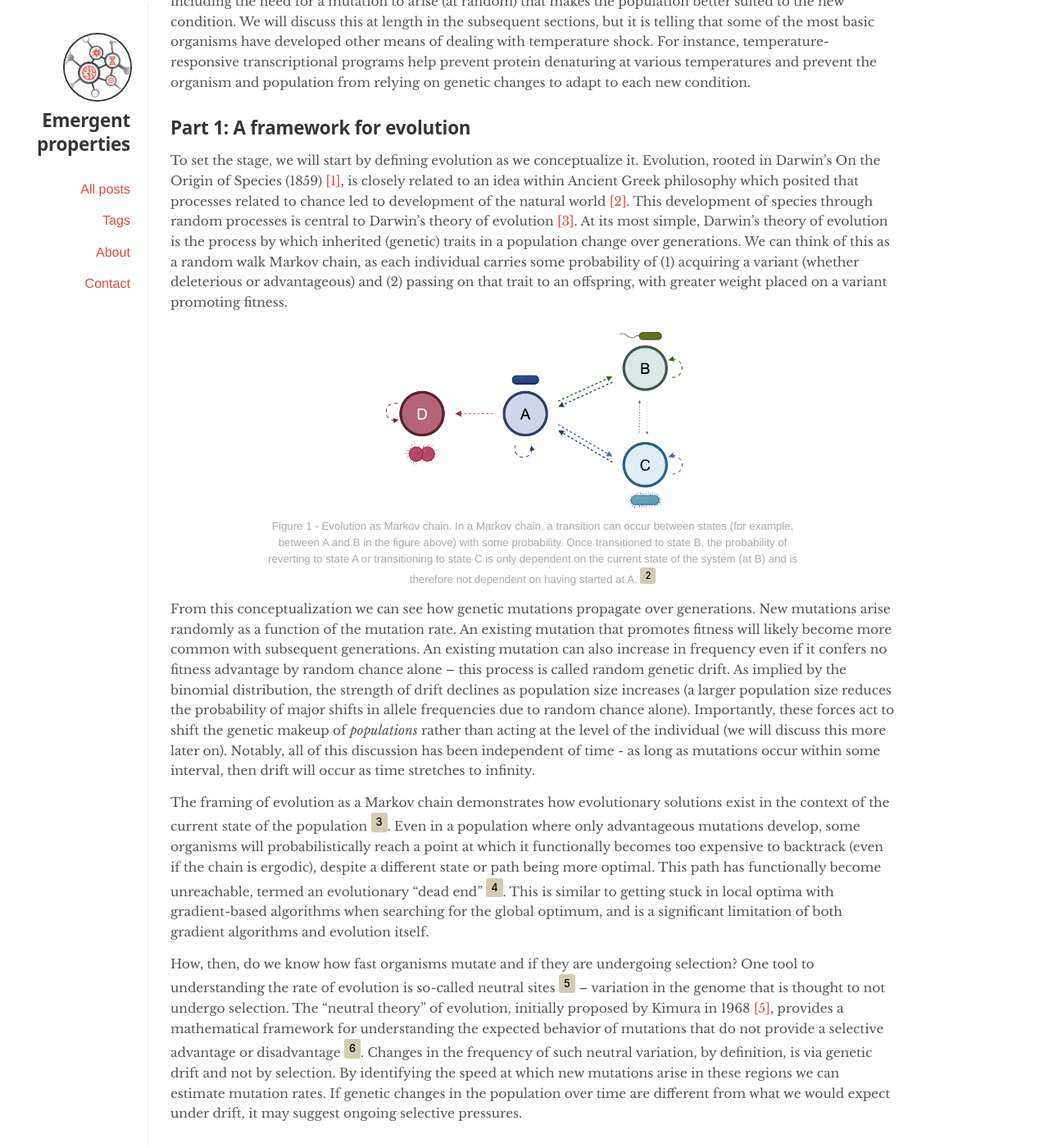
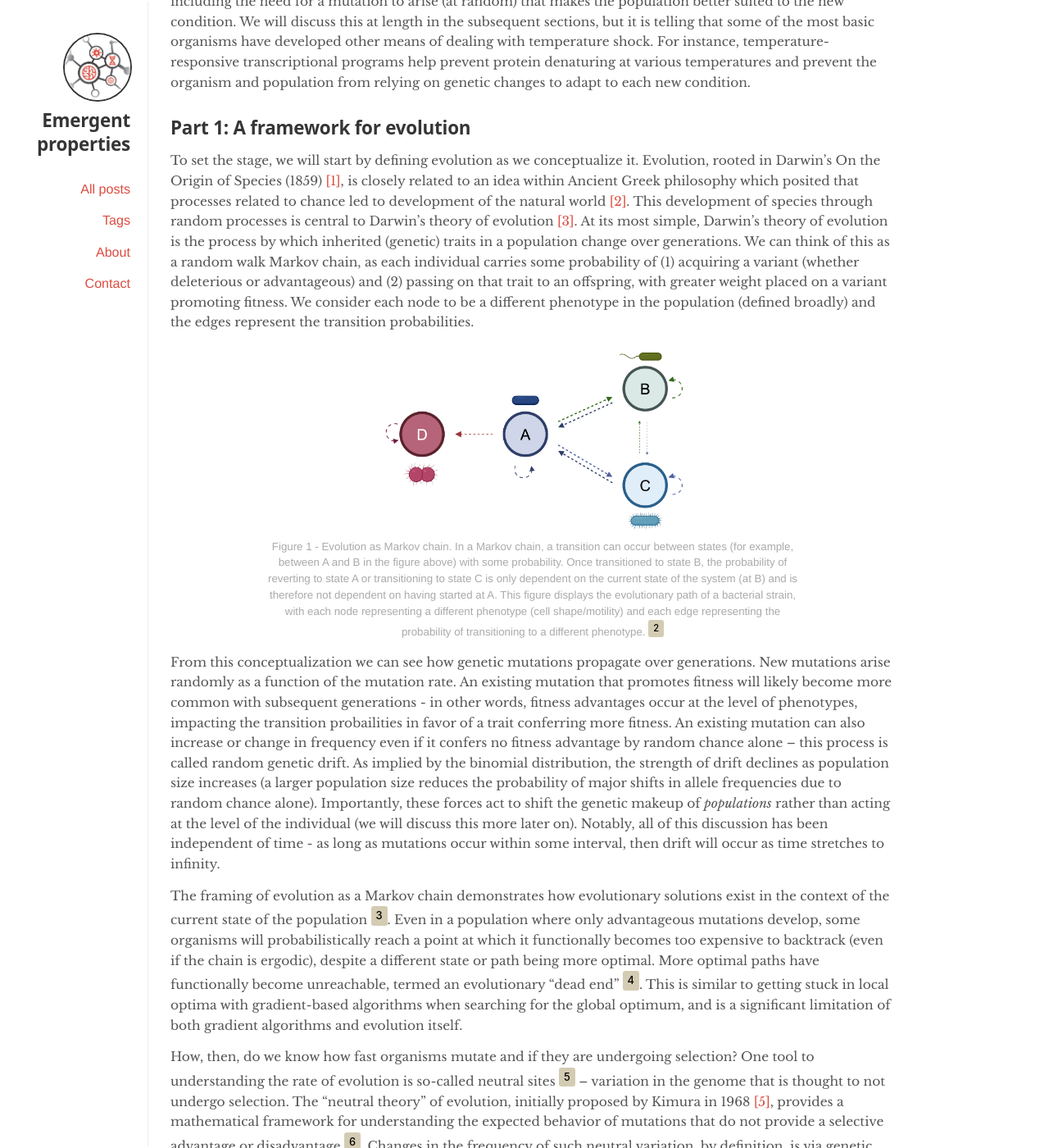
Before and after one commit to emergentpropertiesblog/emergentpropertiesblog.github.io, a Jekyll site: the page built from _posts/2025-04-18-beyond-evolution.md, in a window 1280 px wide and 1400 px high, scrolled down 1426 px. Shown: the whole window at 82% size. Built offline with Jekyll 4.4.1, drawn with Linux system fonts in a browser that asks for light colours.

Commit message:
Update post 1 for clarity

```diff
--- a/_posts/2025-04-18-beyond-evolution.md
+++ b/_posts/2025-04-18-beyond-evolution.md
@@ -26,14 +26,14 @@ What if the only way that we could adapt to the environment was through a geneti
 
 ## Part 1: A framework for evolution
 
-To set the stage, we will start by defining evolution as we conceptualize it. Evolution, rooted in Darwin's On the Origin of Species (1859) [[1]](#ref1), is closely related to an idea within Ancient Greek philosophy which posited that processes related to chance led to development of the natural world [[2]](#ref2). This development of species through random processes is central to Darwin's theory of evolution [[3]](#ref3). At its most simple, Darwin's theory of evolution is the process by which inherited (genetic) traits in a population change over generations. We can think of this as a random walk Markov chain, as each individual carries some probability of (1) acquiring a variant (whether deleterious or advantageous) and (2) passing on that trait to an offspring, with greater weight placed on a variant promoting fitness.
+To set the stage, we will start by defining evolution as we conceptualize it. Evolution, rooted in Darwin's On the Origin of Species (1859) [[1]](#ref1), is closely related to an idea within Ancient Greek philosophy which posited that processes related to chance led to development of the natural world [[2]](#ref2). This development of species through random processes is central to Darwin's theory of evolution [[3]](#ref3). At its most simple, Darwin's theory of evolution is the process by which inherited (genetic) traits in a population change over generations. We can think of this as a random walk Markov chain, as each individual carries some probability of (1) acquiring a variant (whether deleterious or advantageous) and (2) passing on that trait to an offspring, with greater weight placed on a variant promoting fitness. We consider each node to be a different phenotype in the population (defined broadly) and the edges represent the transition probabilities.
 
 <img src="/assets/images/post1/f1.png" width="375">
-*Figure 1 - Evolution as Markov chain. In a Markov chain, a transition can occur between states (for example, between A and B in the figure above) with some probability. Once transitioned to state B, the probability of reverting to state A or transitioning to state C is only dependent on the current state of the system (at B) and is therefore not dependent on having started at A. [^fn2]*
+*Figure 1 - Evolution as Markov chain. In a Markov chain, a transition can occur between states (for example, between A and B in the figure above) with some probability. Once transitioned to state B, the probability of reverting to state A or transitioning to state C is only dependent on the current state of the system (at B) and is therefore not dependent on having started at A. This figure displays the evolutionary path of a bacterial strain, with each node representing a different phenotype (cell shape/motility) and each edge representing the probability of transitioning to a different phenotype. [^fn2]*
 
-From this conceptualization we can see how genetic mutations propagate over generations. New mutations arise randomly as a function of the mutation rate. An existing mutation that promotes fitness will likely become more common with subsequent generations. An existing mutation can also increase in frequency even if it confers no fitness advantage by random chance alone – this process is called random genetic drift. As implied by the binomial distribution, the strength of drift declines as population size increases (a larger population size reduces the probability of major shifts in allele frequencies due to random chance alone). Importantly, these forces act to shift the genetic makeup of *populations* rather than acting at the level of the individual (we will discuss this more later on). Notably, all of this discussion has been independent of time - as long as mutations occur within some interval, then drift will occur as time stretches to infinity.
+From this conceptualization we can see how genetic mutations propagate over generations. New mutations arise randomly as a function of the mutation rate. An existing mutation that promotes fitness will likely become more common with subsequent generations - in other words, fitness advantages occur at the level of phenotypes, impacting the transition probailities in favor of a trait conferring more fitness. An existing mutation can also increase or change in frequency even if it confers no fitness advantage by random chance alone – this process is called random genetic drift. As implied by the binomial distribution, the strength of drift declines as population size increases (a larger population size reduces the probability of major shifts in allele frequencies due to random chance alone). Importantly, these forces act to shift the genetic makeup of *populations* rather than acting at the level of the individual (we will discuss this more later on). Notably, all of this discussion has been independent of time - as long as mutations occur within some interval, then drift will occur as time stretches to infinity.
 
-The framing of evolution as a Markov chain demonstrates how evolutionary solutions exist in the context of the current state of the population [^fn8]. Even in a population where only advantageous mutations develop, some organisms will probabilistically reach a point at which it functionally becomes too expensive to backtrack (even if the chain is ergodic), despite a different state or path being more optimal. This path has functionally become unreachable, termed an evolutionary "dead end" [^fn3]. This is similar to getting stuck in local optima with gradient-based algorithms when searching for the global optimum, and is a significant limitation of both gradient algorithms and evolution itself.
+The framing of evolution as a Markov chain demonstrates how evolutionary solutions exist in the context of the current state of the population [^fn8]. Even in a population where only advantageous mutations develop, some organisms will probabilistically reach a point at which it functionally becomes too expensive to backtrack (even if the chain is ergodic), despite a different state or path being more optimal. More optimal paths have functionally become unreachable, termed an evolutionary "dead end" [^fn3]. This is similar to getting stuck in local optima with gradient-based algorithms when searching for the global optimum, and is a significant limitation of both gradient algorithms and evolution itself.
 
 How, then, do we know how fast organisms mutate and if they are undergoing selection? One tool to understanding the rate of evolution is so-called neutral sites [^fn4] – variation in the genome that is thought to not undergo selection. The "neutral theory" of evolution, initially proposed by Kimura in 1968 [[5]](#ref5), provides a mathematical framework for understanding the expected behavior of mutations that do not provide a selective advantage or disadvantage [^fn5]. Changes in the frequency of such neutral variation, by definition, is via genetic drift and not by selection.  By identifying the speed at which new mutations arise in these regions we can estimate mutation rates. If genetic changes in the population over time are different from what we would expect under drift, it may suggest ongoing selective pressures.
 
@@ -71,7 +71,7 @@ The development of the principles of evolution are one of the greatest (and argu
 
 [^fn1]: {% include footnote.html content='Evolutionary theory binds itself to every biological field at every biological scale, yet it is often tremendously difficult to answer why something has occurred. To the point where the idea of biological "teleology" is in many ways controversial (saying, for example, that an organism "wants" to adapt to a new environment) and is avoided in much scientific literature.' author='Daniel Rubin' id='fn1' %}
 
-[^fn2]: {% include footnote.html content='As evidenced in this figure, the transition from rod-shaped (bacilli) to spherical (cocci) bacteria is widely considered to be an "end-state morphology" (or, in the language of this post, a "dead-end"), though there are some possible examples of bacilli with ancestral cocci, see [[4]](#ref4).' author='Daniel Rubin' id='fn2' %}
+[^fn2]: {% include footnote.html content='As evidenced in this figure, the transition from rod-shaped (bacilli) to spherical (cocci) bacteria is widely considered to be an "end-state morphology" (or, in the language of this post, a "dead-end"), though there are some possible examples of bacilli with ancestral cocci, see [[4]](#ref4). This relatively simple model of bacterial shape does not take into account that there are certainly many genotypic methods for arriving at a single phenotypic outcome - a complexity (and violation of the Markov property) discussed further in footnote 3.' author='Daniel Rubin' id='fn2' %}
 
 [^fn3]: {% include footnote.html content='It is intriguing that, in the case of some of these "dead-ends," we see a clear role for evolution (for example, an immunocompromised patient colonized by an opportunistic pathogen that is "evolving" yet is not transmissible). Spoilers for the last part of the article - a similar concept could be applied to something like learning, where it is very possible to develop knowledge in such a way that is very difficult to "unlearn."' author='Daniel Rubin' id='fn3' %}
 
@@ -83,7 +83,7 @@ The development of the principles of evolution are one of the greatest (and argu
 
 [^fn7]: {% include footnote.html content='Though there are clear constraints on how rapidly mutation can occur and maintain organismal viability, it is also likely that the "optimal mutation rate" is a moving target that may or may not be achievable. For instance, it is possible that in humans the cost of deleterious mutations is high enough such that a lower mutation rate is desired but the biochemical cost of further reductions in the mutation rate is too high. These features may differ as a function of genomic region as well, with mutations in certain regions (e.g., developmental genes) producing a higher risk of deleteriousness, while variation is favored in others (e.g., HLA). V(D)J recombination is a clear example of this heterogeneity as part of a very specialized system.' author='Rahul Gupta' id='fn7' %}
 
-[^fn8]: {% include footnote.html content='Markov chains must adhere to the Markov property, which states that future state probabilities depend on the current state only. Thus, strictly speaking, this conceptualization is not "path-dependent" in the sense that it should not matter what path was taken to get to the present state. In reality, the accuracy of this assumption depends on how we define a "state". If we consider the state to be the genetic composition of the population, one could argue that the probability distribution of future states conditional on the present state is indeed irrespective of past paths. However if the state is the phenotypic composition of the population, it is certainly true that past paths would influence components of the genetic architecture that do not contribute to the trait of interest (and thus do not impact the current state but could impact future states depending on these "silent" genetic elements).' author='Rahul Gupta' id='fn8' %}
+[^fn8]: {% include footnote.html content='Markov chains must adhere to the Markov property, which states that future state probabilities depend on the current state only. Thus, strictly speaking, this conceptualization is not "path-dependent" in the sense that it should not matter what path was taken to get to the present state. In reality, the accuracy of this assumption depends on how we define a "state". If we consider the state to be the genetic composition of the population, or a genotype-phenotype tuple one could argue that the probability distribution of future states conditional on the present state is indeed irrespective of past paths. However if the state is the only phenotypic composition of the population, past paths would likely influence components of the genetic architecture that do not contribute to the trait of interest (and thus do not impact the current state but could impact future states depending on these "silent" genetic elements). Thus, for completeness, it may be most helpful to view each of the nodes to be a single (genotype, phenotype) tuple, thereby capturing both genotype and phenotype in a manner that satisfies the Markov property.' author='Rahul Gupta' id='fn8' %}
 
 ## References
 
```
